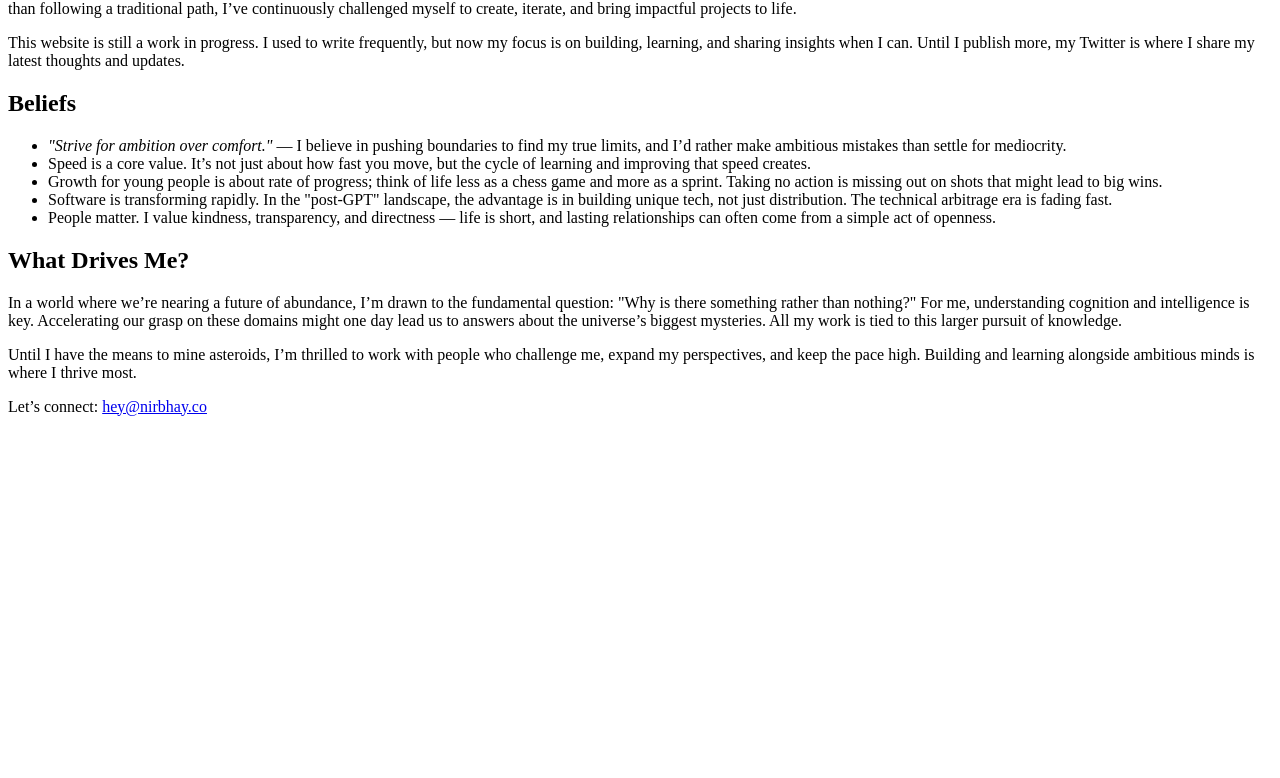
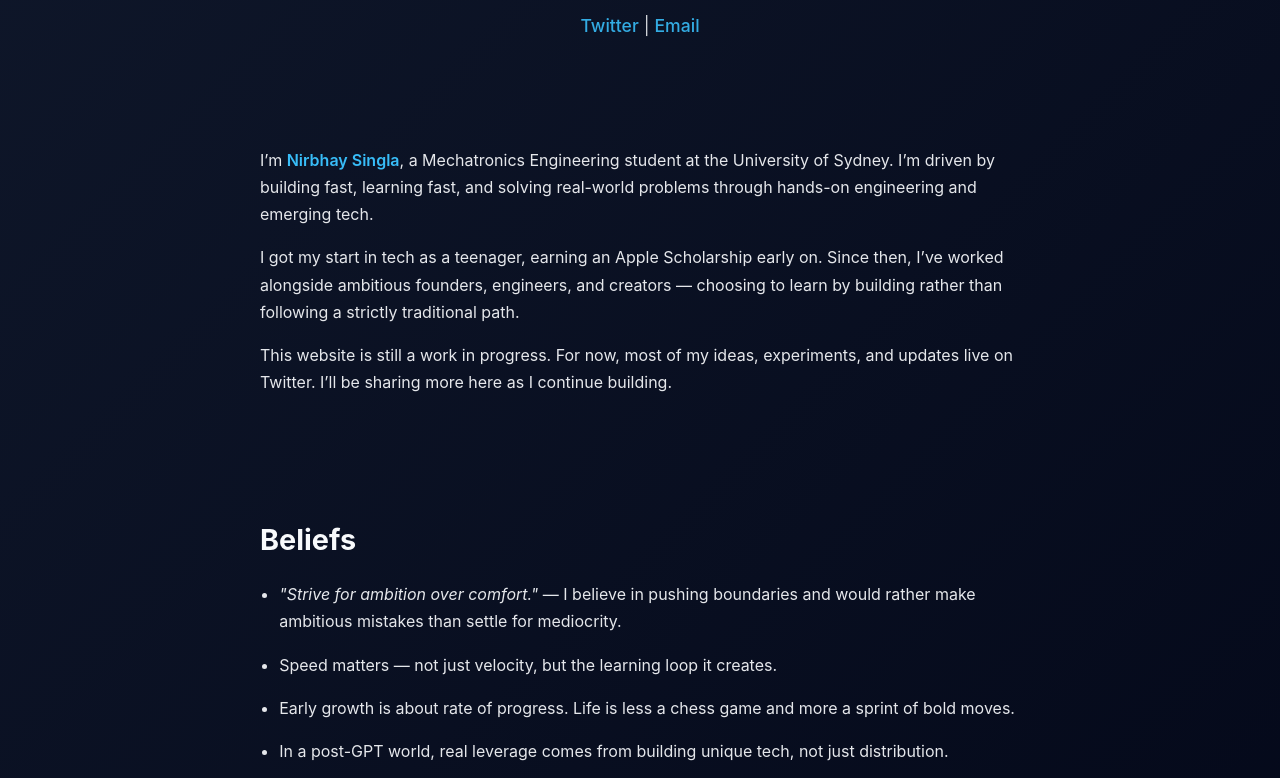
Before and after one commit to Nirbhay878/Mywebsite, a plain HTML site: page index.html in a window 1280 px wide. Shown: the part 184-962 px from the top of the page. Before the commit the page ends 800 px from the top, so only its background shows below. Drawn offline with Linux system fonts and the light colour scheme.

Commit message:
Update index.html

```diff
--- a/index.html
+++ b/index.html
@@ -4,40 +4,134 @@
   <meta charset="UTF-8">
   <meta name="viewport" content="width=device-width, initial-scale=1.0">
   <title>Nirbhay Singla</title>
+
+  <style>
+    body {
+      font-family: -apple-system, BlinkMacSystemFont, "Segoe UI", Roboto, sans-serif;
+      background: linear-gradient(135deg, #0f172a, #020617);
+      color: #e5e7eb;
+      margin: 0;
+      padding: 0;
+      line-height: 1.7;
+    }
+
+    a {
+      color: #38bdf8;
+      text-decoration: none;
+      font-weight: 500;
+    }
+
+    a:hover {
+      text-decoration: underline;
+    }
+
+    header {
+      text-align: center;
+      padding: 4rem 1rem 2rem;
+    }
+
+    header h1 {
+      font-size: 3rem;
+      margin-bottom: 0.5rem;
+      letter-spacing: -1px;
+    }
+
+    header p {
+      font-size: 1.1rem;
+      opacity: 0.9;
+    }
+
+    section {
+      max-width: 760px;
+      margin: 0 auto;
+      padding: 2.5rem 1.5rem;
+    }
+
+    h2 {
+      font-size: 1.8rem;
+      margin-bottom: 1rem;
+      color: #f8fafc;
+    }
+
+    ul {
+      padding-left: 1.2rem;
+    }
+
+    li {
+      margin-bottom: 1rem;
+    }
+
+    footer {
+      text-align: center;
+      padding: 3rem 1rem;
+      border-top: 1px solid rgba(255,255,255,0.1);
+      margin-top: 3rem;
+    }
+
+    .highlight {
+      color: #38bdf8;
+      font-weight: 600;
+    }
+
+    .cta {
+      margin-top: 1.5rem;
+      font-size: 1.2rem;
+    }
+  </style>
 </head>
+
 <body>
+
   <header>
     <h1>Nirbhay Singla</h1>
-    <p>Twitter | GitHub | <a href="mailto:hey@nirbhay.co">Email</a></p>
+    <p>
+      <a href="https://twitter.com/" target="_blank">Twitter</a> |
+      <a href="mailto:hey@nirbhay.co">Email</a>
+    </p>
   </header>
 
   <section>
-    <p>I’m Nirbhay Singla, currently a Mechatronics Engineering student at the University of Sydney. I’m working to accelerate innovative tech, with a strong focus on hands-on projects and real-world problem-solving. Our team is lean, ambitious, and backed by mentors who share our drive to build fast and learn faster.</p>
+    <p>
+      I’m <span class="highlight">Nirbhay Singla</span>, a Mechatronics Engineering student at the University of Sydney. I’m driven by building fast, learning fast, and solving real-world problems through hands-on engineering and emerging tech.
+    </p>
 
-    <p>I got my start in tech as a teenager, earning an Apple Scholarship early on, and since then, I’ve been privileged to work alongside and learn from talented founders, engineers, and creators. Rather than following a traditional path, I’ve continuously challenged myself to create, iterate, and bring impactful projects to life.</p>
+    <p>
+      I got my start in tech as a teenager, earning an Apple Scholarship early on. Since then, I’ve worked alongside ambitious founders, engineers, and creators — choosing to learn by building rather than following a strictly traditional path.
+    </p>
 
-    <p>This website is still a work in progress. I used to write frequently, but now my focus is on building, learning, and sharing insights when I can. Until I publish more, my Twitter is where I share my latest thoughts and updates.</p>
+    <p>
+      This website is still a work in progress. For now, most of my ideas, experiments, and updates live on Twitter. I’ll be sharing more here as I continue building.
+    </p>
   </section>
 
   <section>
     <h2>Beliefs</h2>
     <ul>
-      <li><em>"Strive for ambition over comfort."</em> — I believe in pushing boundaries to find my true limits, and I’d rather make ambitious mistakes than settle for mediocrity.</li>
-      <li>Speed is a core value. It’s not just about how fast you move, but the cycle of learning and improving that speed creates.</li>
-      <li>Growth for young people is about rate of progress; think of life less as a chess game and more as a sprint. Taking no action is missing out on shots that might lead to big wins.</li>
-      <li>Software is transforming rapidly. In the "post-GPT" landscape, the advantage is in building unique tech, not just distribution. The technical arbitrage era is fading fast.</li>
-      <li>People matter. I value kindness, transparency, and directness — life is short, and lasting relationships can often come from a simple act of openness.</li>
+      <li><em>"Strive for ambition over comfort."</em> — I believe in pushing boundaries and would rather make ambitious mistakes than settle for mediocrity.</li>
+      <li>Speed matters — not just velocity, but the learning loop it creates.</li>
+      <li>Early growth is about rate of progress. Life is less a chess game and more a sprint of bold moves.</li>
+      <li>In a post-GPT world, real leverage comes from building unique tech, not just distribution.</li>
+      <li>People matter deeply. Kindness, transparency, and directness compound over time.</li>
     </ul>
   </section>
 
   <section>
     <h2>What Drives Me?</h2>
-    <p>In a world where we’re nearing a future of abundance, I’m drawn to the fundamental question: "Why is there something rather than nothing?" For me, understanding cognition and intelligence is key. Accelerating our grasp on these domains might one day lead us to answers about the universe’s biggest mysteries. All my work is tied to this larger pursuit of knowledge.</p>
-    <p>Until I have the means to mine asteroids, I’m thrilled to work with people who challenge me, expand my perspectives, and keep the pace high. Building and learning alongside ambitious minds is where I thrive most.</p>
+    <p>
+      In a world approaching technological abundance, I’m drawn to the deeper question: <em>"Why is there something rather than nothing?"</em> For me, understanding intelligence and cognition is central to unlocking the universe’s biggest mysteries.
+    </p>
+
+    <p>
+      Until I have the means to mine asteroids, I’m focused on building with people who challenge me, move fast, and think deeply. That’s where I grow the most.
+    </p>
   </section>
 
   <footer>
-    <p>Let’s connect: <a href="mailto:hey@nirbhay.co">hey@nirbhay.co</a></p>
+    <p class="cta">
+      Come and say <strong>hey!</strong> →
+      <a href="mailto:hey@nirbhay.co">hey@nirbhay.co</a>
+    </p>
   </footer>
+
 </body>
 </html>
```
